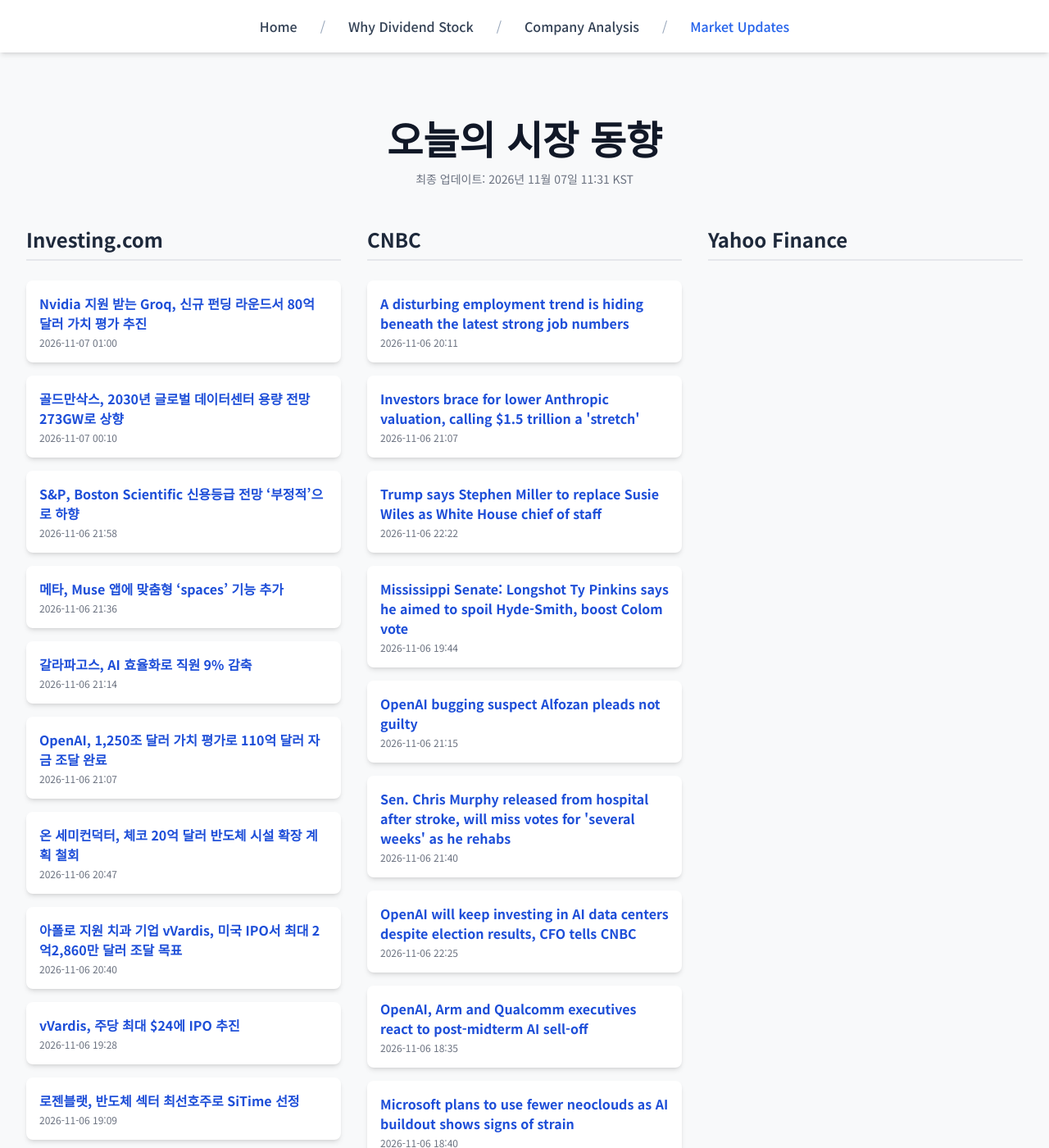
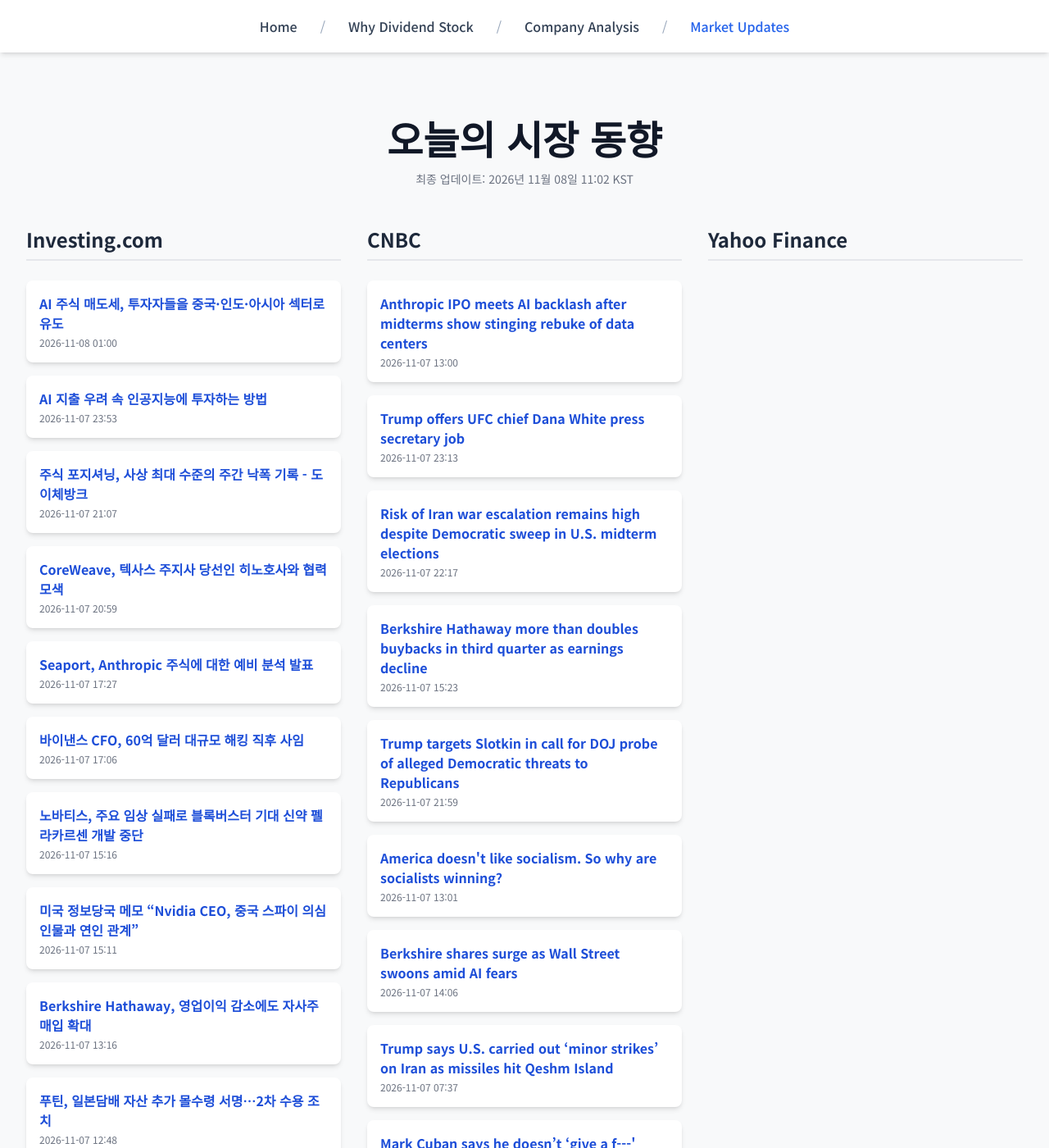
Before and after one commit to Kay-Hwang/my-company-analysis, a Jekyll site: the page built from market-updates.html, in a window 1280 px wide and 1400 px high. Shown: the whole window at 82% size. Built offline with Jekyll 4.4.1, drawn with Linux system fonts in a browser that asks for light colours; nearby versions of some CDN libraries; a script that is not in the unit is left out; some of the changed text lies outside the part shown.

Commit message:
Update daily data

```diff
--- a/_data/latest_data.json
+++ b/_data/latest_data.json
@@ -1,128 +1,128 @@
 {
-  "lastUpdated": "2026년 11월 07일 11:31 KST",
+  "lastUpdated": "2026년 11월 08일 11:02 KST",
   "news": {
     "investing": [
       {
-        "title": "Nvidia 지원 받는 Groq, 신규 펀딩 라운드서 80억 달러 가치 평가 추진",
-        "link": "https://kr.investing.com/news/stock-market-news/article-2164847",
-        "pubDate": "2026-11-07 01:00:53",
-        "summary": "Nvidia 지원 받는 Groq, 신규 펀딩 라운드서 80억 달러 가치 평가 추진"
+        "title": "AI 주식 매도세, 투자자들을 중국·인도·아시아 섹터로 유도",
+        "link": "https://kr.investing.com/news/stock-market-news/article-2165045",
+        "pubDate": "2026-11-08 01:00:45",
+        "summary": "AI 주식 매도세, 투자자들을 중국·인도·아시아 섹터로 유도"
       },
       {
-        "title": "골드만삭스, 2030년 글로벌 데이터센터 용량 전망 273GW로 상향",
-        "link": "https://kr.investing.com/news/stock-market-news/article-2164829",
-        "pubDate": "2026-11-07 00:10:19",
-        "summary": "골드만삭스, 2030년 글로벌 데이터센터 용량 전망 273GW로 상향"
+        "title": "AI 지출 우려 속 인공지능에 투자하는 방법",
+        "link": "https://kr.investing.com/news/stock-market-news/article-2165043",
+        "pubDate": "2026-11-07 23:53:16",
+        "summary": "AI 지출 우려 속 인공지능에 투자하는 방법"
       },
       {
-        "title": "S&P, Boston Scientific 신용등급 전망 ‘부정적’으로 하향",
-        "link": "https://kr.investing.com/news/stock-market-news/article-2164772",
-        "pubDate": "2026-11-06 21:58:19",
-        "summary": "S&P, Boston Scientific 신용등급 전망 ‘부정적’으로 하향"
+        "title": "주식 포지셔닝, 사상 최대 수준의 주간 낙폭 기록 - 도이체방크",
+        "link": "https://kr.investing.com/news/stock-market-news/article-2165018",
+        "pubDate": "2026-11-07 21:07:06",
+        "summary": "주식 포지셔닝, 사상 최대 수준의 주간 낙폭 기록 - 도이체방크"
       },
       {
-        "title": "메타, Muse 앱에 맞춤형 ‘spaces’ 기능 추가",
-        "link": "https://kr.investing.com/news/stock-market-news/article-93CH-2164752",
-        "pubDate": "2026-11-06 21:36:56",
-        "summary": "메타, Muse 앱에 맞춤형 ‘spaces’ 기능 추가"
+        "title": "CoreWeave, 텍사스 주지사 당선인 히노호사와 협력 모색",
+        "link": "https://kr.investing.com/news/stock-market-news/article-2165014",
+        "pubDate": "2026-11-07 20:59:29",
+        "summary": "CoreWeave, 텍사스 주지사 당선인 히노호사와 협력 모색"
       },
       {
-        "title": "갈라파고스, AI 효율화로 직원 9% 감축",
-        "link": "https://kr.investing.com/news/stock-market-news/article-2164728",
-        "pubDate": "2026-11-06 21:14:07",
-        "summary": "갈라파고스, AI 효율화로 직원 9% 감축"
+        "title": "Seaport, Anthropic 주식에 대한 예비 분석 발표",
+        "link": "https://kr.investing.com/news/stock-market-news/article-2164996",
+        "pubDate": "2026-11-07 17:27:53",
+        "summary": "Seaport, Anthropic 주식에 대한 예비 분석 발표"
       },
       {
-        "title": "OpenAI, 1,250조 달러 가치 평가로 110억 달러 자금 조달 완료",
-        "link": "https://kr.investing.com/news/stock-market-news/article-2164713",
-        "pubDate": "2026-11-06 21:07:57",
-        "summary": "OpenAI, 1,250조 달러 가치 평가로 110억 달러 자금 조달 완료"
+        "title": "바이낸스 CFO, 60억 달러 대규모 해킹 직후 사임",
+        "link": "https://kr.investing.com/news/stock-market-news/article-2164993",
+        "pubDate": "2026-11-07 17:06:29",
+        "summary": "바이낸스 CFO, 60억 달러 대규모 해킹 직후 사임"
       },
       {
-        "title": "온 세미컨덕터, 체코 20억 달러 반도체 시설 확장 계획 철회",
-        "link": "https://kr.investing.com/news/stock-market-news/article-2164701",
-        "pubDate": "2026-11-06 20:47:36",
-        "summary": "온 세미컨덕터, 체코 20억 달러 반도체 시설 확장 계획 철회"
+        "title": "노바티스, 주요 임상 실패로 블록버스터 기대 신약 펠라카르센 개발 중단",
+        "link": "https://kr.investing.com/news/stock-market-news/article-2164983",
+        "pubDate": "2026-11-07 15:16:03",
+        "summary": "노바티스, 주요 임상 실패로 블록버스터 기대 신약 펠라카르센 개발 중단"
       },
       {
-        "title": "아폴로 지원 치과 기업 vVardis, 미국 IPO서 최대 2억2,860만 달러 조달 목표",
-        "link": "https://kr.investing.com/news/stock-market-news/article-2164699",
-        "pubDate": "2026-11-06 20:40:47",
-        "summary": "아폴로 지원 치과 기업 vVardis, 미국 IPO서 최대 2억2,860만 달러 조달 목표"
+        "title": "미국 정보당국 메모 “Nvidia CEO, 중국 스파이 의심 인물과 연인 관계”",
+        "link": "https://kr.investing.com/news/stock-market-news/article-2164982",
+        "pubDate": "2026-11-07 15:11:08",
+        "summary": "미국 정보당국 메모 “Nvidia CEO, 중국 스파이 의심 인물과 연인 관계”"
       },
       {
-        "title": "vVardis, 주당 최대 $24에 IPO 추진",
-        "link": "https://kr.investing.com/news/stock-market-news/article-432SI-2164666",
-        "pubDate": "2026-11-06 19:28:02",
-        "summary": "vVardis, 주당 최대 $24에 IPO 추진"
+        "title": "Berkshire Hathaway, 영업이익 감소에도 자사주 매입 확대",
+        "link": "https://kr.investing.com/news/stock-market-news/article-2164964",
+        "pubDate": "2026-11-07 13:16:00",
+        "summary": "Berkshire Hathaway, 영업이익 감소에도 자사주 매입 확대"
       },
       {
-        "title": "로젠블랫, 반도체 섹터 최선호주로 SiTime 선정",
-        "link": "https://kr.investing.com/news/stock-market-news/article-2164662",
-        "pubDate": "2026-11-06 19:09:07",
-        "summary": "로젠블랫, 반도체 섹터 최선호주로 SiTime 선정"
+        "title": "푸틴, 일본담배 자산 추가 몰수령 서명…2차 수용 조치",
+        "link": "https://kr.investing.com/news/stock-market-news/article-2164959",
+        "pubDate": "2026-11-07 12:48:11",
+        "summary": "푸틴, 일본담배 자산 추가 몰수령 서명…2차 수용 조치"
       }
     ],
     "cnbc": [
       {
-        "title": "A disturbing employment trend is hiding beneath the latest strong job numbers",
-        "link": "https://www.cnbc.com/2026/11/06/long-term-unemployment-october-jobs-report.html",
-        "pubDate": "Fri, 06 Nov 2026 20:11:17 GMT",
-        "summary": "The average jobless worker's bout of unemployment surpassed 27 weeks in October, the highest outside of the pandemic period in a decade."
+        "title": "Anthropic IPO meets AI backlash after midterms show stinging rebuke of data centers",
+        "link": "https://www.cnbc.com/2026/11/07/anthropic-ipo-ai-data-center-backlash.html",
+        "pubDate": "Sat, 07 Nov 2026 13:00:01 GMT",
+        "summary": "Anthropic is poised to become the first pure-play AI company to hit the public market at a time when the public is increasingly leary of the industry."
       },
       {
-        "title": "Investors brace for lower Anthropic valuation, calling $1.5 trillion a 'stretch'",
-        "link": "https://www.cnbc.com/2026/11/06/investors-brace-for-anthropic-valuation-1point5-trillion-a-stretch.html",
-        "pubDate": "Fri, 06 Nov 2026 21:07:07 GMT",
-        "summary": "Anthropic could list below a $1.5 trillion valuation, trailing previous expectations, as the AI trade sours on Wall Street."
+        "title": "Trump offers UFC chief Dana White press secretary job",
+        "link": "https://www.cnbc.com/2026/11/07/trump-ufc-dana-white-press-secretary-offer.html",
+        "pubDate": "Sat, 07 Nov 2026 23:13:38 GMT",
+        "summary": "President Donald Trump offered the job of press secretary to UFC president and CEO Dana White on Saturday."
       },
       {
-        "title": "Trump says Stephen Miller to replace Susie Wiles as White House chief of staff",
-        "link": "https://www.cnbc.com/2026/11/06/trump-stephen-miller-wiles-chief-of-staff.html",
-        "pubDate": "Fri, 06 Nov 2026 22:22:53 GMT",
-        "summary": "Trump revealed the shake-up three days after Democrats' landslide victory in the midterm elections, winning majority control of the House and Senate."
+        "title": "Risk of Iran war escalation remains high despite Democratic sweep in U.S. midterm elections",
+        "link": "https://www.cnbc.com/2026/11/07/iran-war-midterm-election-oil-price-trump.html",
+        "pubDate": "Sat, 07 Nov 2026 22:17:52 GMT",
+        "summary": "The U.S. and Iran are on a collision course as tensions in the Middle East simmer."
       },
       {
-        "title": "Mississippi Senate: Longshot Ty Pinkins says he aimed to spoil Hyde-Smith, boost Colom vote",
-        "link": "https://www.cnbc.com/2026/11/06/mississippi-senate-ty-pinkins-colom-hyde-smith.html",
-        "pubDate": "Fri, 06 Nov 2026 19:44:33 GMT",
-        "summary": "Ty Pinkins said he avoided campaigning in heavily Black areas of Mississippi to avoid harming chances for Democrat Scott Colom, who, like him, is Black."
+        "title": "Berkshire Hathaway more than doubles buybacks in third quarter as earnings decline",
+        "link": "https://www.cnbc.com/2026/11/07/berkshire-hathaway-q3-2026-earnings-buybacks.html",
+        "pubDate": "Sat, 07 Nov 2026 15:23:46 GMT",
+        "summary": "Berkshire Hathaway said Saturday it accelerated its share repurchases during the third quarter, as operating and overall profits took a hit."
       },
       {
-        "title": "OpenAI bugging suspect Alfozan pleads not guilty",
-        "link": "https://www.cnbc.com/2026/11/06/openai-bugging-alfozan-saudi.html",
-        "pubDate": "Fri, 06 Nov 2026 21:15:47 GMT",
-        "summary": "Saudi national Abdulrahman Alfozan is charged with planting a recording device in a conference room at artificial intelligence giant OpenAI."
+        "title": "Trump targets Slotkin in call for DOJ probe of alleged Democratic threats to Republicans",
+        "link": "https://www.cnbc.com/2026/11/07/trump-doj-democrats-alleged-threats-slotkin.html",
+        "pubDate": "Sat, 07 Nov 2026 21:59:10 GMT",
+        "summary": "Trump ordered DOJ to examine alleged threats against Republicans while singling out Slotkin."
       },
       {
-        "title": "Sen. Chris Murphy released from hospital after stroke, will miss votes for 'several weeks' as he rehabs",
-        "link": "https://www.cnbc.com/2026/11/06/chris-murphy-stroke-hospital-senate.html",
-        "pubDate": "Fri, 06 Nov 2026 21:40:09 GMT",
-        "summary": "The Connecticut Democrat Murphy has been discussed as a possible candidate for the White House in 2028."
+        "title": "America doesn't like socialism. So why are socialists winning?",
+        "link": "https://www.cnbc.com/2026/11/07/socialism-elections-economy.html",
+        "pubDate": "Sat, 07 Nov 2026 13:01:01 GMT",
+        "summary": "Democratic socialists had their best showing yet at the polls. The problem: Most U.S. voters don't actually like socialism."
       },
       {
-        "title": "OpenAI will keep investing in AI data centers despite election results, CFO tells CNBC",
-        "link": "https://www.cnbc.com/2026/11/06/open-ai-data-centers-election.html",
-        "pubDate": "Fri, 06 Nov 2026 22:25:58 GMT",
-        "summary": "Voters across the country on Tuesday voiced their support for candidates who have pledged to place restrictions on data center development."
+        "title": "Berkshire shares surge as Wall Street swoons amid AI fears",
+        "link": "https://www.cnbc.com/2026/11/07/berkshire-shares-surge-as-wall-street-swoons-amid-ai-fears.html",
+        "pubDate": "Sat, 07 Nov 2026 14:06:20 GMT",
+        "summary": "Berkshire Hathaway shares roared past the S&amp;P 500 index this week and are outperforming the benchmark for the year-to-date."
       },
       {
-        "title": "OpenAI, Arm and Qualcomm executives react to post-midterm AI sell-off",
-        "link": "https://www.cnbc.com/2026/11/06/tech-executives-ai-data-center-selloff-midterms.html",
-        "pubDate": "Fri, 06 Nov 2026 18:35:08 GMT",
-        "summary": "Executives of major tech companies are largely projecting optimism about continued growth in the artificial intelligence sector despite a post-midterm sell-off."
+        "title": "Trump says U.S. carried out ‘minor strikes’ on Iran as missiles hit Qeshm Island",
+        "link": "https://www.cnbc.com/2026/11/07/trump-us-minor-strikes-iran-qeshm-island.html",
+        "pubDate": "Sat, 07 Nov 2026 07:37:36 GMT",
+        "summary": "Trump said the U.S. carried out ‘minor strikes’ on Iran after Iranian media reported two missiles hit Qeshm Island near the Strait of Hormuz."
       },
       {
-        "title": "Microsoft plans to use fewer neoclouds as AI buildout shows signs of strain",
-        "link": "https://www.cnbc.com/2026/11/06/microsoft-moves-to-consolidate-its-relationships-with-neoclouds-in-ai.html",
-        "pubDate": "Fri, 06 Nov 2026 18:40:58 GMT",
-        "summary": "Microsoft is winding down the number of neoclouds it counts as partners, picking key suppliers and focusing on its own data centers."
+        "title": "Mark Cuban says he doesn’t ‘give a f---' about growing his net worth—a healthy mindset for non-billionaires too, a financial therapist says",
+        "link": "https://www.cnbc.com/make-it/2026/11/07/mark-cuban-net-worth-money-mindset.html",
+        "pubDate": "Sat, 07 Nov 2026 14:05:01 GMT",
+        "summary": "The billionaire serial entrepreneur says he cares more about the impact he can have by spending and investing, rather than worrying about amassing more wealth."
       },
       {
-        "title": "Data center double-down: Hassett says blue wave won't stop AI build-out",
-        "link": "https://www.cnbc.com/2026/11/06/data-centers-ai-elections-hassett.html",
-        "pubDate": "Fri, 06 Nov 2026 18:54:22 GMT",
-        "summary": "Data centers are a crucial part of President Donald Trump's push to win the global artificial intelligence race, which he continues despite the midterm results."
+        "title": "31-year-old dumpster diver brought in $140,000 in 12 months: I 'did much more than I thought was possible'",
+        "link": "https://www.cnbc.com/make-it/2026/11/07/dumpster-diver-resale-business.html",
+        "pubDate": "Sat, 07 Nov 2026 14:15:01 GMT",
+        "summary": "Carter Stevens started reselling discarded items from dumpsters around Nashville, Tennessee, in March 2024. Months earlier, he'd been living in his car."
       }
     ],
     "yahoo": []
```
